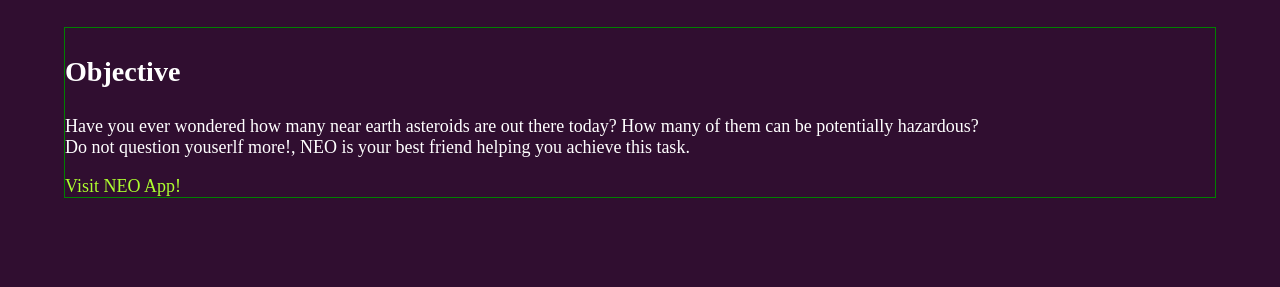
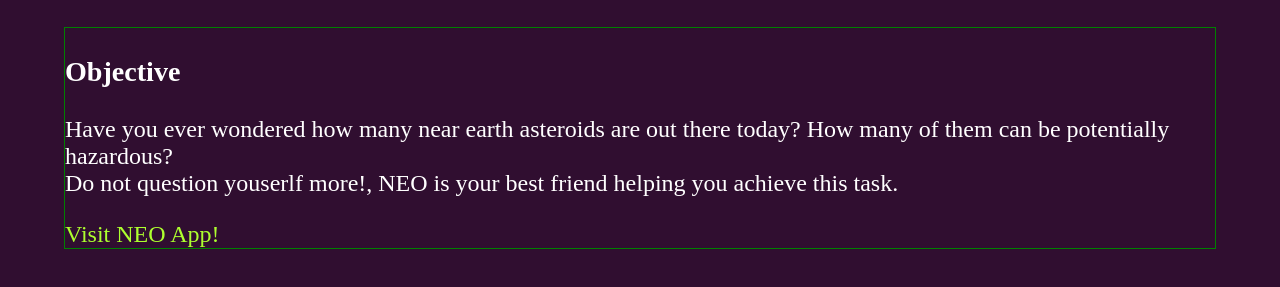
Before and after one commit to eduardorobless/eduardorobless.github.io, a plain HTML site: page portafolio.html in a window 1280 px wide. Shown: the part 641-928 px from the top of the page. Drawn offline with Linux system fonts and the light colour scheme.

Commit message:
removing big class

```diff
--- a/portafolio.html
+++ b/portafolio.html
@@ -28,12 +28,12 @@
                 </div>
             <div class="columnPortafolio">
                 <h3>Objective</h3>
-                <p class="big">Have you ever wondered how many near earth asteroids are out there today? How many of them can be potentially hazardous? <br>
+                <p>Have you ever wondered how many near earth asteroids are out there today? How many of them can be potentially hazardous? <br>
                     Do not question youserlf more!, NEO is your best friend helping you achieve this task.
                 </p>
 
 
-                <div id="neoLinks" class="big">
+                <div id="neoLinks">
                     <a target="_blank" href="https://eduardorobless.github.io/NEO_Back/">Visit NEO App!</a>
                 </div>
 
```
